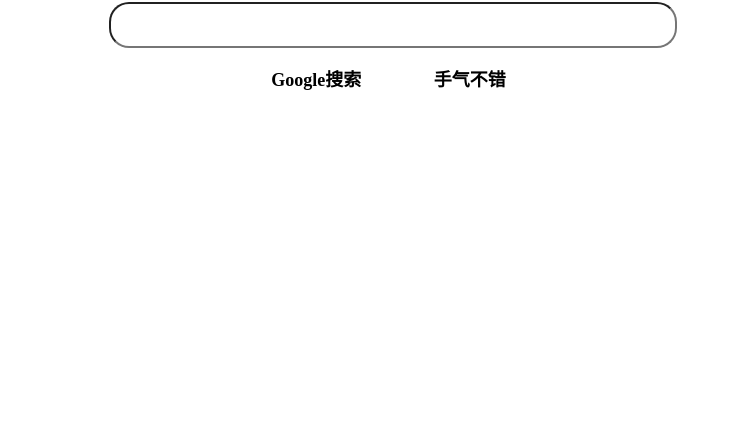
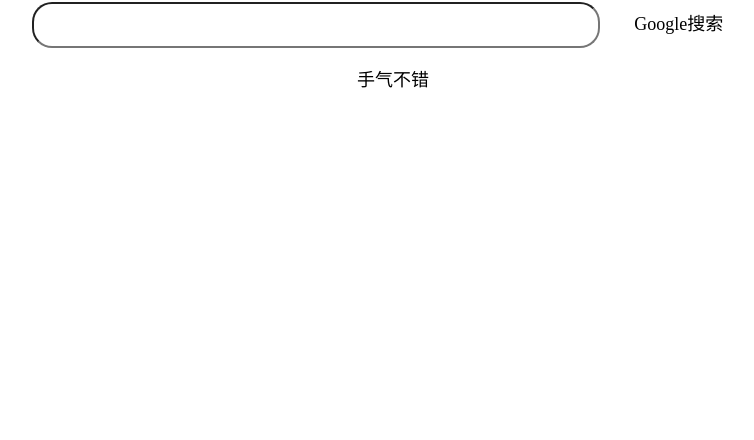
Before and after one commit to 826600585/project-0-826600585, a plain HTML site: page homework1.html in a window 1280 px wide. Shown: the part 360-800 px from the top of the page, without its empty margins (247-1001 px from the left). Drawn offline with Linux system fonts and the light colour scheme.

Commit message:
Update homework1.html

```diff
--- a/homework1.html
+++ b/homework1.html
@@ -21,14 +21,15 @@
   margin-top: 10px;
 }
   </style>
-
   <div>
       <img src="google.png" alt="Google" width="360" height="130" >
   </div>
+<div>
+  <form action="https://www.baidu.com/s">
+  <input type="text" style="border-radius: 20px;width:560px;height:40px;margin-top:10px;" name="wd">
+  <input type="submit" class="button" value="Google搜索">
+  </form>
+</div>
   <div>
-    <input type="text" style="border-radius: 20px;width:560px;height:40px;margin-top:10px;" id="keyword">
+  <button class="button" >手气不错</button>
   </div>
-  <div>
-  <button onclick="window.location.href = 'https://www.baidu.com/s?&wd='+ key" class="button" ><strong>Google搜索</strong></button>
-  <button class="button" ><strong>手气不错</strong></button>
-  </div>
```
